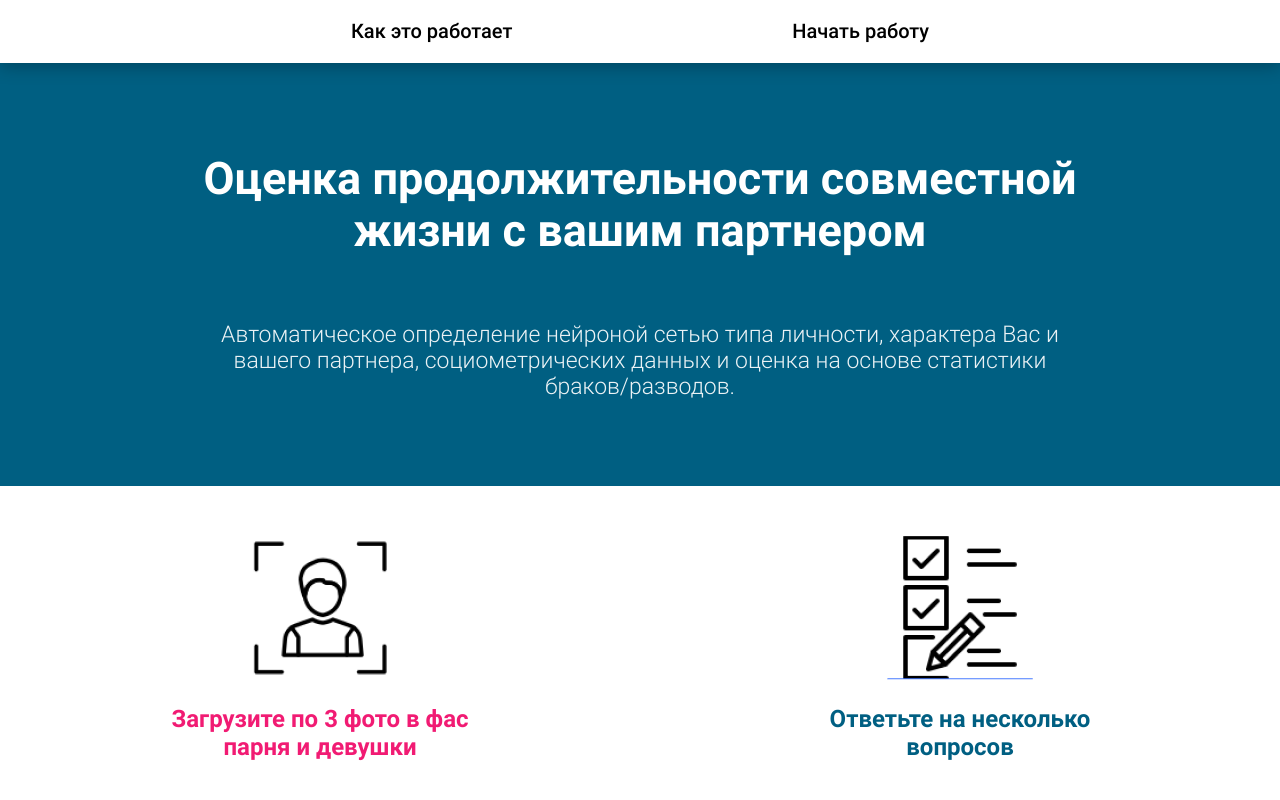
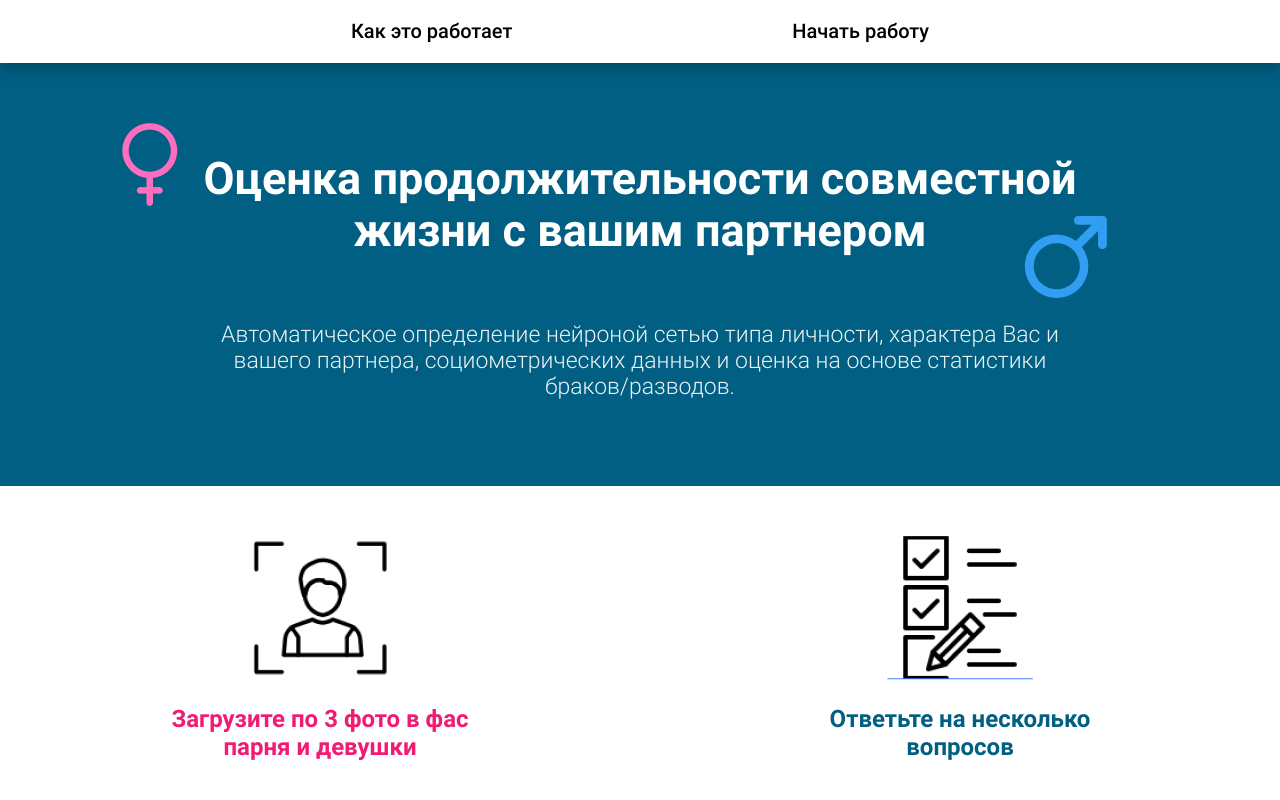
Before and after one commit to idefant/check-family-love-frontend, a Next.js app: page / in a window 1280 px wide. Shown: the top 800 px of the page. Built offline with nearby package versions, Linux system fonts and the light colour scheme.

Commit message:
add gender icons to hero section

```diff
--- a/sections/MainHero/MainHero.module.scss
+++ b/sections/MainHero/MainHero.module.scss
@@ -17,6 +17,10 @@
   @include media-450 {
     padding: 40px 0 35px;
   }
+}
+
+.heroInner {
+  position: relative;
 }
 
 .title {
@@ -85,3 +89,50 @@
     margin: 0 8px;
   }
 }
+
+.femaleIcon {
+  position: absolute;
+  top: -30px;
+  left: 40px;
+  height: auto;
+
+  @include media-1200 {
+    top: -35px;
+    left: 20px;
+  }
+
+  @include media-768 {
+    width: 64px;
+    left: -10px;
+  }
+
+  @include media-576 {
+    display: none;
+  }
+}
+
+.maleIcon {
+  position: absolute;
+  top: 60px;
+  right: 100px;
+  height: auto;
+
+  @include media-1200 {
+    right: 40px;
+    top: 40px;
+  }
+
+  @include media-992 {
+    top: 60px;
+  }
+
+  @include media-768 {
+    width: 64px;
+    top: 70px;
+    right: 20px;
+  }
+
+  @include media-576 {
+    display: none;
+  }
+}
--- a/sections/MainHero/MainHero.tsx
+++ b/sections/MainHero/MainHero.tsx
@@ -1,12 +1,16 @@
+import Image from 'next/image';
 import { FC } from 'react';
 
 import Container from '../../components/Container';
+import femaleImg from '../../public/img/female.png';
+import maleImg from '../../public/img/male.png';
 
 import style from './MainHero.module.scss';
 
 const MainHero: FC = () => (
   <section className={style.section}>
     <Container>
+      <div className={style.heroInner}>
         <h1 className={style.title}>
           Оценка продолжительности совместной жизни с вашим партнером
         </h1>
@@ -15,6 +19,10 @@ const MainHero: FC = () => (
           вашего партнера, социометрических данных и оценка на основе статистики
           браков/разводов.
         </h2>
+
+        <Image src={femaleImg} alt="Female icon" className={style.femaleIcon} />
+        <Image src={maleImg} alt="Male icon" className={style.maleIcon} />
+      </div>
     </Container>
   </section>
 );
```
Also changed, not shown: public/img/female.png (added), public/img/male.png (added). Lines whose indentation alone changed are shown as unchanged.
